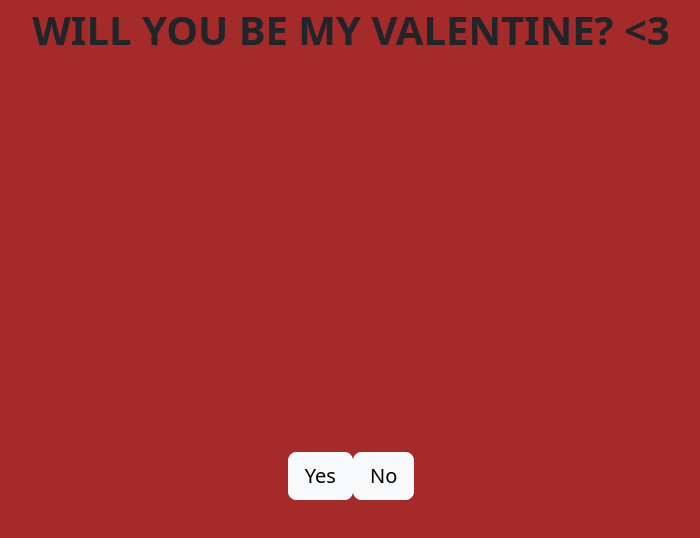
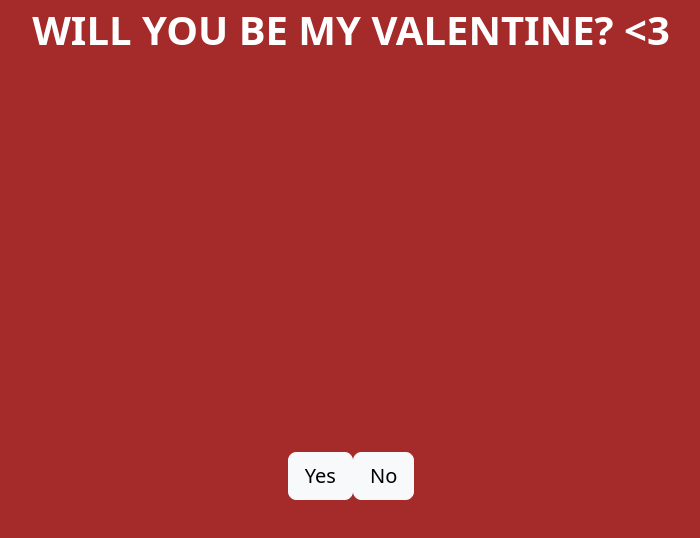
Before and after one commit to Filippo423/Anniversario, a plain HTML site: page index.html in a window 1280 px wide. Shown: the whole page, without its empty margins (289-989 px from the left). Drawn offline with nearby package versions, Linux system fonts and the light colour scheme.

Commit message:
Update index.html

```diff
--- a/index.html
+++ b/index.html
@@ -10,7 +10,7 @@
 <body style="background-color: brown;">
     <div class="container-fluid">
             <div class="d-flex justify-content-center align-items-center" id="titleDiv">
-                <p class="fw-bold fs-1" id="titleP" style="text-color: white">WILL YOU BE MY VALENTINE? &lt3</p>
+                <p class="fw-bold fs-1" id="titleP" style="color: white;">WILL YOU BE MY VALENTINE? &lt3</p>
             </div>
 
             <div class="d-flex justify-content-center align-items-center" id="answerDiv" style="height: 100vh;">
```
